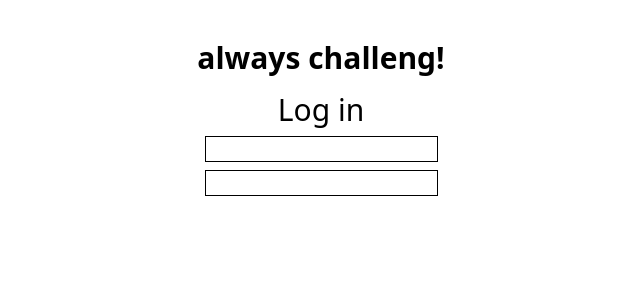
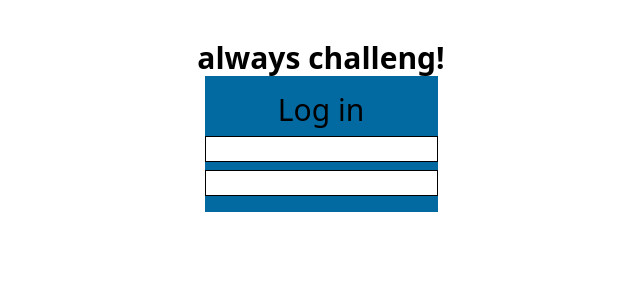
Before and after one commit to squach28/always-challeng, a React (Vite) app in the folder frontend/: page /login in a window 1280 px wide. Shown: the top 300 px of the page, without its empty margins (319-959 px from the left). Built offline with nearby package versions, Linux system fonts and the light colour scheme.

Commit message:
add prettier plugin for tailwind and format files

```diff
--- a/frontend/package.json
+++ b/frontend/package.json
@@ -26,6 +26,7 @@
     "globals": "^15.12.0",
     "postcss": "^8.4.49",
     "prettier": "^3.4.2",
+    "prettier-plugin-tailwindcss": "^0.6.9",
     "tailwindcss": "^3.4.17",
     "typescript": "~5.6.2",
     "typescript-eslint": "^8.15.0",
--- a/frontend/src/pages/auth/AuthLayout.tsx
+++ b/frontend/src/pages/auth/AuthLayout.tsx
@@ -3,7 +3,7 @@ import { Link, Outlet } from "react-router";
 const AuthLayout = () => {
   return (
     <>
-      <section className="flex flex-col justify-center items-center py-10">
+      <section className="flex flex-col items-center justify-center py-10">
         <h1 className="text-3xl font-bold">
           <Link to="/">always challeng!</Link>
         </h1>
--- a/frontend/src/pages/auth/forms/LoginForm.tsx
+++ b/frontend/src/pages/auth/forms/LoginForm.tsx
@@ -8,7 +8,7 @@ const LoginForm = () => {
   return (
     <>
       <Form action="/login" method="POST">
-        <div className="flex flex-col justify-center items-center gap-2 py-4">
+        <div className="flex flex-col items-center justify-center gap-2 bg-sky-700 py-4">
           <h2 className="text-3xl">Log in</h2>
           <input className="w-full border border-black" type="email" />
           <input className="w-full border border-black" type="password" />
```
Also changed, not shown: 2 other files (tests, documents, lock files or other folders).
